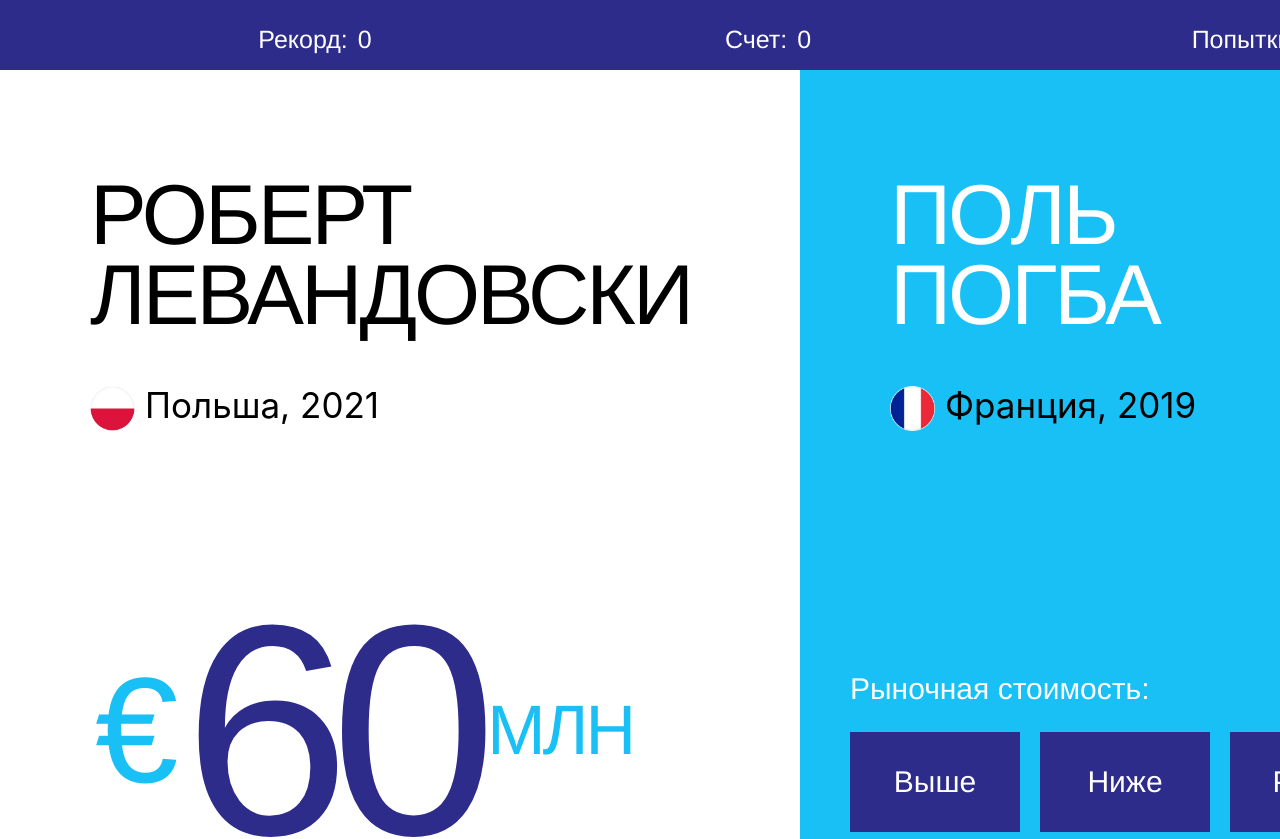
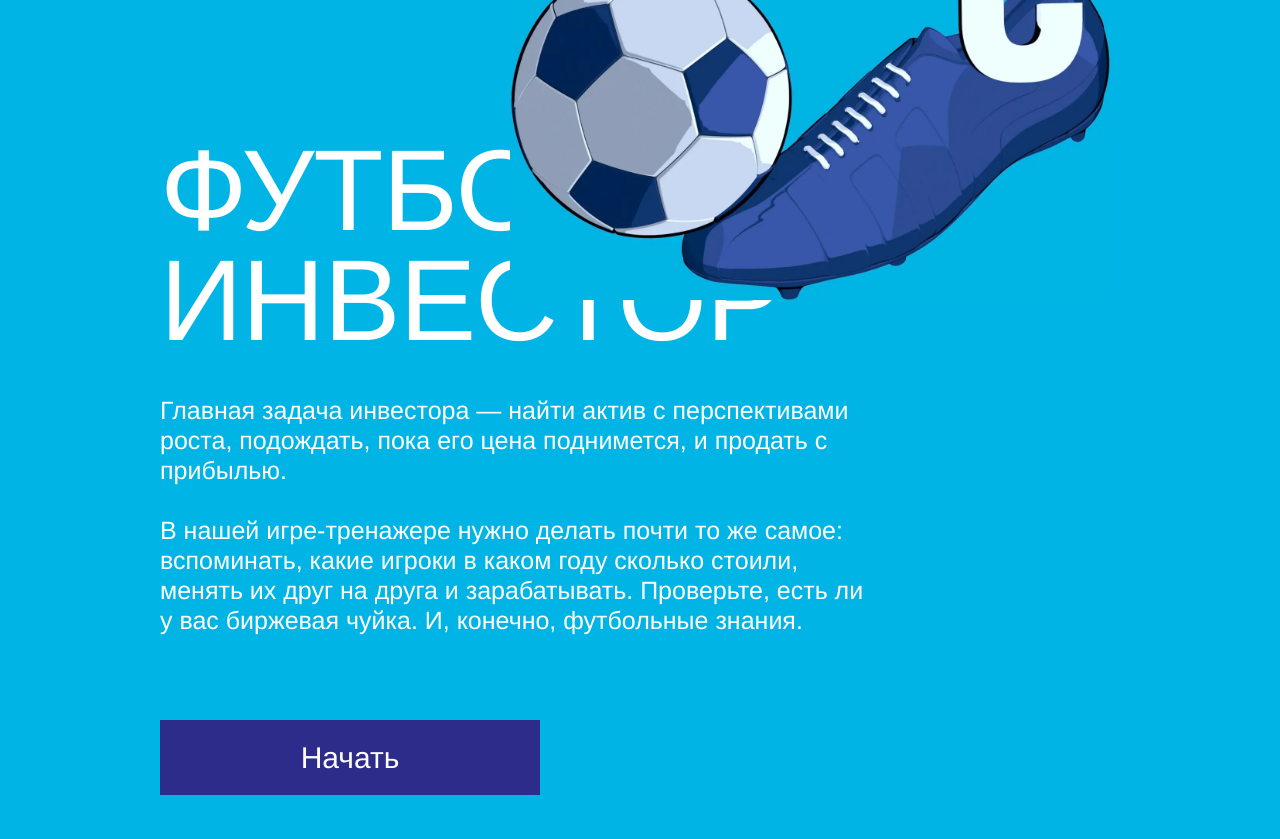
Before and after one commit to AlexeyMikhienkov/football, a Next.js app: page / in a window 1280 px wide. Shown: the top 839 px of the page. Built offline with nearby package versions, Linux system fonts and the light colour scheme.

Commit message:
feat: реализована стартовая страница - компонент Intro

```diff
--- /dev/null
+++ b/components/footballers/footballers.js
@@ -0,0 +1,30 @@
+import Intro from "../intro/intro";
+import React, {useState} from "react";
+import Game from "../game/game";
+
+export default function Footballers({className}) {
+    const [page, setPage] = useState("intro");
+
+    function onChangePage(page) {
+        return setPage(page);
+    }
+
+    console.log(page);
+
+    return (
+        <div className={className ?? ""}>
+            {returnPage(page, onChangePage)}
+        </div>
+    )
+}
+
+function returnPage(page, onChangePage) {
+    switch (page) {
+        case "intro":
+            return <Intro className={"footballers__intro"} onAction={() => onChangePage("game")}/>;
+        case "game":
+            return <Game className={"footballers__game"}/>;
+        case "result":
+            return <div>result</div>;
+    }
+}
--- /dev/null
+++ b/components/footballers/footballers.scss
@@ -0,0 +1,13 @@
+.footballers {
+  width: 1600px;
+  height: 970px;
+
+  background-color: #00b5e6;
+
+  &__intro,
+  &__game {
+    width: inherit;
+    height: inherit;
+  }
+
+}
--- a/components/game/game.js
+++ b/components/game/game.js
@@ -38,7 +38,7 @@ export default function Game({className}) {
     return (
         gameOver ?
             <div>ГАМОВЕР</div> :
-            <div className={className ?? ""}>
+            <div className={`game ${className ?? ""}`}>
                 <Statistics className={"game__statistics"} score={score} attempts={attempts} record={record}/>
                 <Field className={`game__field`} offset={offset} onSetScore={() => setScore(score + 1)}
                        onSetAttempts={() => setAttempts(attempts - 1)} onSetOffset={() => setOffset(offset + 1)}/>
--- a/components/game/game.scss
+++ b/components/game/game.scss
@@ -1,6 +1,4 @@
 .game {
-  width: 1600px;
-  height: 970px;
 
   &__statistics {
     width: 1600px;
--- a/components/intro/intro.js
+++ b/components/intro/intro.js
@@ -1,3 +1,11 @@
-export default function Intro() {
+import React from "react";
+import IntroContent from "./introContent";
 
+export default function Intro({className, onAction}) {
+    return (
+        <div className={`intro ${className ?? ""}`}>
+            <IntroContent className={"intro__content"} onAction={onAction} />
+            <img className={"intro__image"} alt={"Бутса и мяч"} src={"/images/start.png"} />
+        </div>
+    )
 }
--- a/components/intro/intro.scss
+++ b/components/intro/intro.scss
@@ -0,0 +1,75 @@
+.intro {
+
+  &__content {
+    position: relative;
+    display: flex;
+    flex-direction: column;
+    left: 150px;
+    top: 85px;
+
+    width: 850px;
+    height: 800px;
+  }
+
+  &__title {
+    position: relative;
+    margin: 50px 0 0 10px;
+
+    font-family: "Druk Text Cy", Helvetica, sans-serif;
+    font-size: 115px;
+    letter-spacing: -1px;
+    line-height: 110px;
+    text-transform: uppercase;
+    color: #ffffff;
+
+  }
+
+  &__subtitle {
+    position: relative;
+    margin: 40px 0 0 10px;
+    width: 85%;
+
+    font-family: GraphikLC, Helvetica, sans-serif;
+    font-size: 25px;
+    font-weight: 300;
+    line-height: 30px;
+    white-space: pre-wrap;
+    color: #ffffff;
+
+  }
+
+  &__button {
+    position: relative;
+    margin-top: 85px;
+    margin-left: 10px;
+
+    width: 380px;
+    height: 75px;
+
+    background-color: #2d2c8b;
+    border: none;
+    cursor: pointer;
+
+    color: #ffffff;
+    font-family: GraphikLC, Helvetica, sans-serif;
+    font-size: 30px;
+    font-weight: 400;
+    letter-spacing: normal;
+    line-height: 18px;
+    text-align: center;
+
+    &:hover {
+      background-color: #0b83a3;
+    }
+
+  }
+
+  &__image {
+    position: absolute;
+    right: 170px;
+    bottom: 500px;
+
+    width: 600px;
+    height: 460px;
+  }
+}
--- /dev/null
+++ b/components/intro/introContent.js
@@ -0,0 +1,12 @@
+import React from "react";
+import {gameIntroSubtitle, gameIntroTitle, startGame} from "../../constants/copyright";
+
+export default function IntroContent({className, onAction}) {
+    return (
+        <div className={className ?? ""}>
+            <p className={"intro__title"}>{gameIntroTitle}</p>
+            <p className={"intro__subtitle"}>{gameIntroSubtitle}</p>
+            <button className={"intro__button"} onClick={onAction}>{startGame}</button>
+        </div>
+    )
+}
--- a/pages/index.js
+++ b/pages/index.js
@@ -6,12 +6,14 @@ import Field from "../components/field/field";
 import Game from "../components/game/game";
 import Controls from "../components/controls/controls";
 import {getRandomInt} from "../utils/getRandomInt";
+import IntroContent from "../components/intro/introContent";
+import Intro from "../components/intro/intro";
+import Footballers from "../components/footballers/footballers";
 
 export default function Home() {
-  return <Game className={"game"} />
+  return <Footballers className={"footballers"} />
 }
 
 //TODO: менять цвет на белый при ответе в правой панели
 // починить рандом
-// реализовать стартовую страницу
 // реализовать итоговую страницу
--- a/styles/components.scss
+++ b/styles/components.scss
@@ -3,3 +3,5 @@
 @import "../components/controls/controls";
 @import "../components/game/game";
 @import "../components/statistics/statistics";
+@import "../components/intro/intro";
+@import "../components/footballers/footballers";
```
